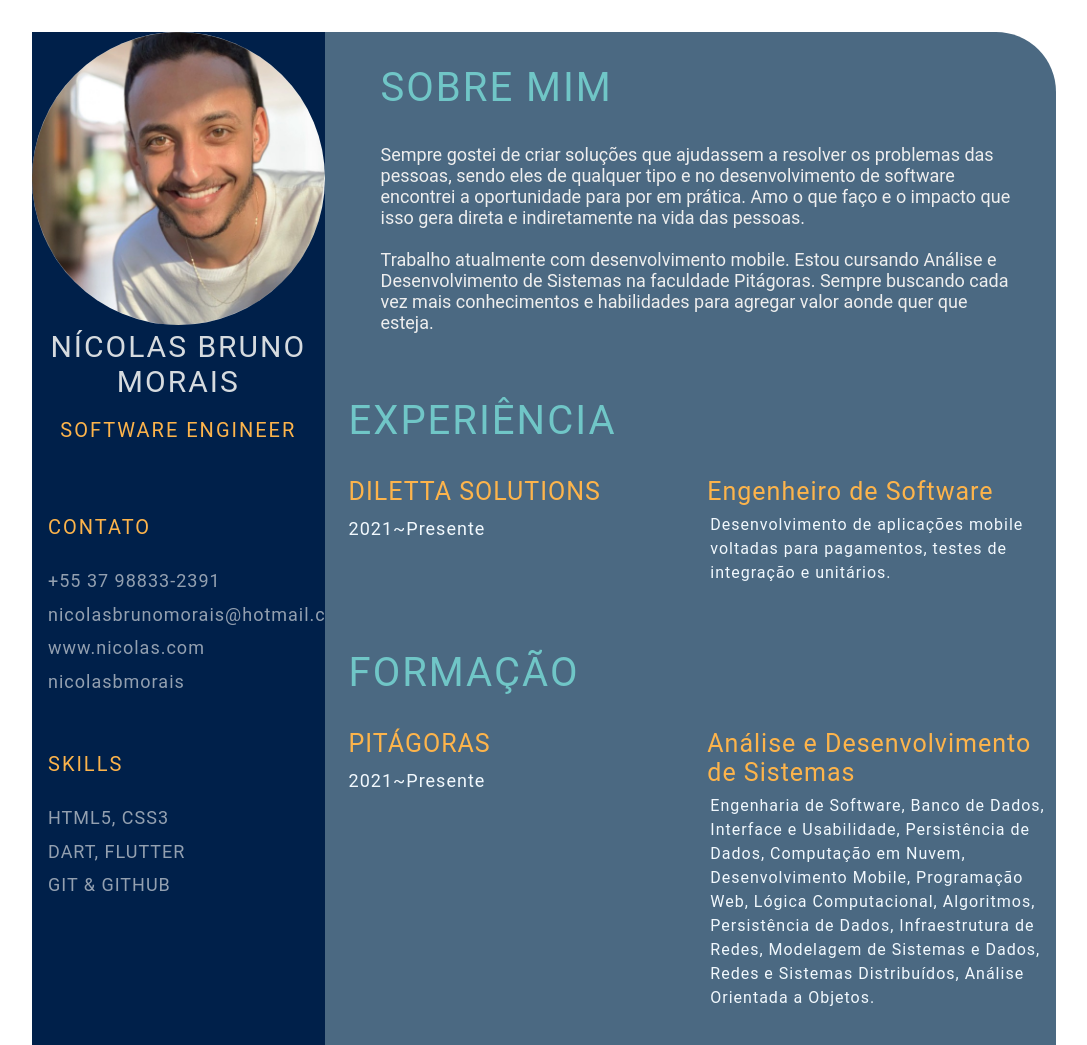
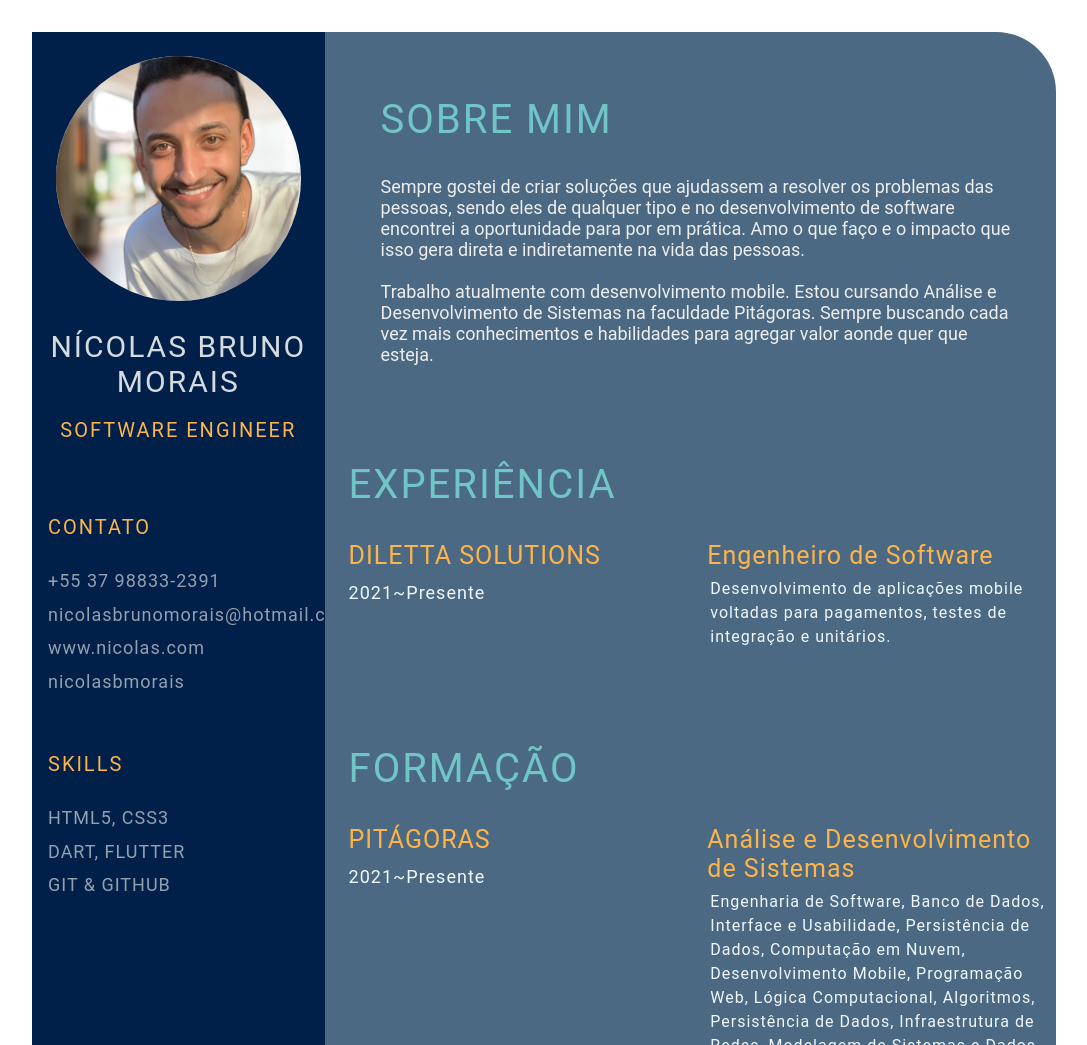
Before and after one commit to nicolasbmorais/nicolasbrunomorais.github.io, a plain HTML site: page index.html in a window 1280 px wide. Shown: the top 1045 px of the page, without its empty margins (96-1183 px from the left). Drawn offline with Linux system fonts and the light colour scheme.

Commit message:
Ajustando imagem

```diff
--- a/style.css
+++ b/style.css
@@ -38,7 +38,8 @@
 }
 
 .profile .profile-image {
-    width: 100%;
+    padding: 1.50rem;
+        width: 100%;
     border-radius: 100%;
 }
 
@@ -63,7 +64,6 @@
     padding-top: 1.25rem;
 }
 
-/* .contact-info { border-bottom: 2px solid #1B2631; } */
 .left-title {
     padding-top: 3.43rem;
     padding-bottom: 1.5rem;
@@ -125,6 +125,7 @@
     letter-spacing: 2px;
     text-transform: uppercase;
     color: #70C6C7;
+    padding-top: 2rem;
     padding-bottom: 2.06rem;
 }
 
```
